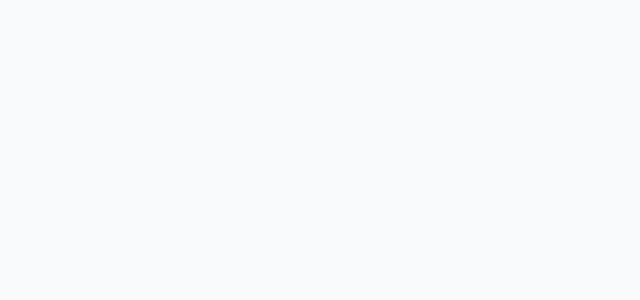
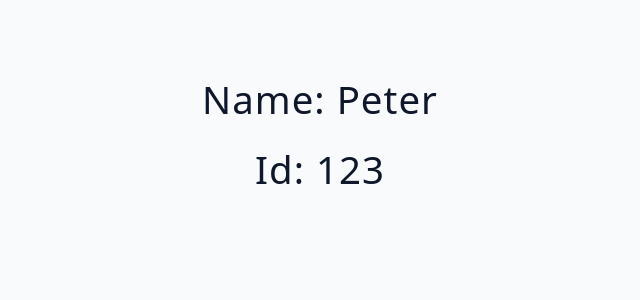
Before and after one commit to ehandresen/typescript-and-react, a React (Vite) app: page / in a window 1280 px wide. Shown: the top 300 px of the page, without its empty margins (320-960 px from the left). Built offline with nearby package versions, Linux system fonts and the light colour scheme.

Commit message:
inline type annotation

```diff
--- a/src/App.tsx
+++ b/src/App.tsx
@@ -1,9 +1,9 @@
-import Component from './starter/01-return';
+import Component from './starter/02-props';
 
 function App() {
   return (
     <main>
-      <Component />
+      <Component name="peter" id={123} />
     </main>
   );
 }
--- a/src/starter/02-props/index.tsx
+++ b/src/starter/02-props/index.tsx
@@ -1,8 +1,8 @@
-function Component() {
+function Component({ name, id }: { name: string; id: number }) {
   return (
     <div>
-      <h2>React & Typescript</h2>
-      <h2>Props</h2>
+      <h2>name: {name}</h2>
+      <h2>id: {id}</h2>
     </div>
   );
 }
```
